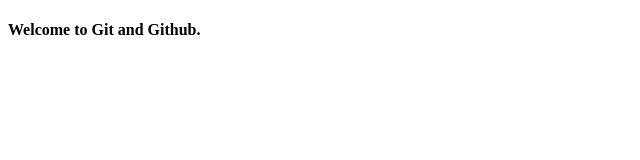
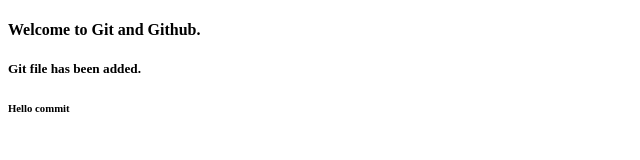
Before and after one commit to shas126ds/Shashank_Singh, a plain HTML site: page Index.html in a window 1280 px wide. Shown: the whole page, without its empty margins (0-640 px from the left). Drawn offline with Linux system fonts and the light colour scheme.

Commit message:
We add new lines

```diff
--- a/Index.html
+++ b/Index.html
@@ -2,6 +2,8 @@
 <html>
     <head>
         <h4>Welcome to Git and Github.</h4>
+        <h5>Git file has been added.</h5>
+        <h6>Hello commit</h6>
     </head>
     <body>
 
```
Also changed, not shown: 1 other file.
